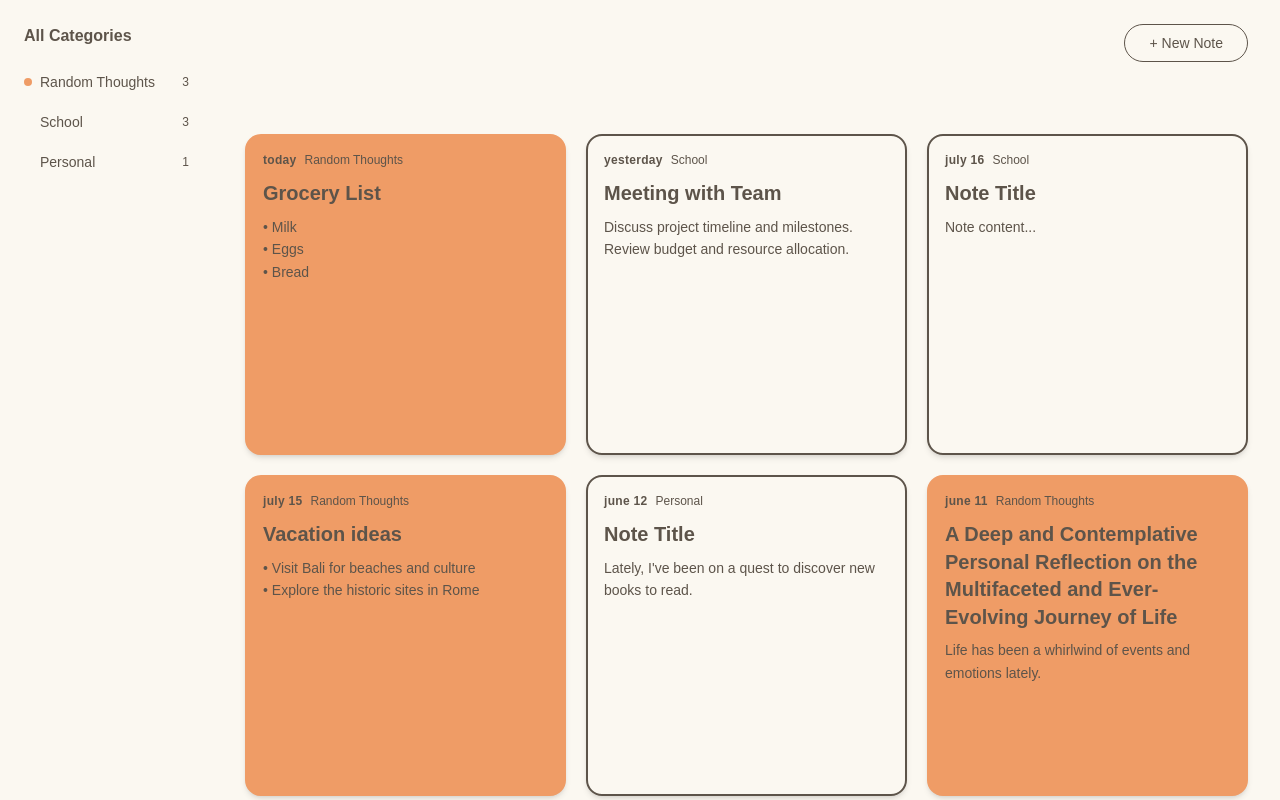
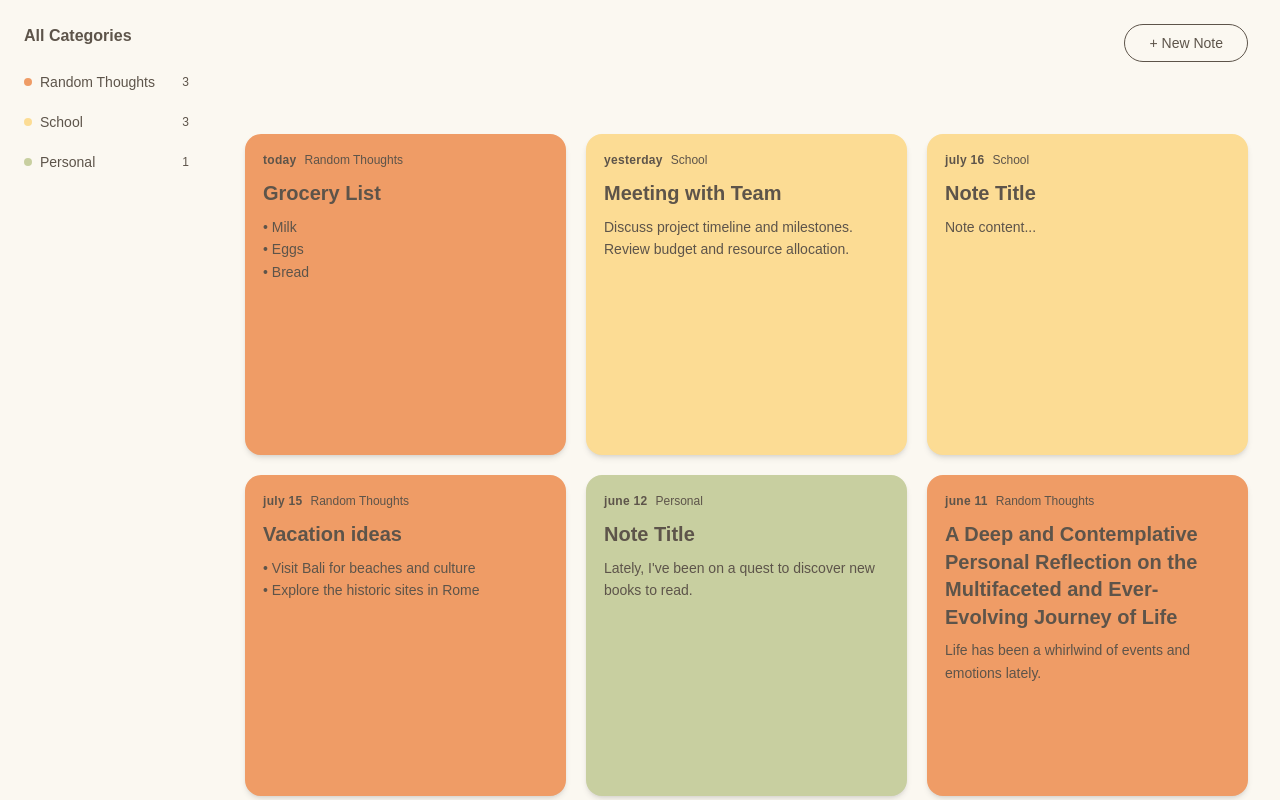
Before and after one commit to rapharen/turboai, a Next.js app in the folder frontend/: page /notes in a window 1280 px wide. Shown: the top 800 px of the page. Built offline with nearby package versions, Linux system fonts and the light colour scheme.

Commit message:
chore: color

```diff
--- a/frontend/src/app/notes/[id]/page.tsx
+++ b/frontend/src/app/notes/[id]/page.tsx
@@ -4,12 +4,11 @@ import React, {useState, useEffect} from 'react';
 import {useParams, useRouter} from 'next/navigation';
 import CategoryDropdown from '@/components/CategoryDropdown';
 import {Note} from "@/types/note";
-import {getCategoryColorVar} from "@/utils/utils";
 
 const categories = {
-    random: {name: 'Random Thoughts', color: 'bg-[--color-cat-random]'},
-    school: {name: 'School', color: 'bg-[--color-cat-school]'},
-    personal: {name: 'Personal', color: 'bg-[--color-cat-personal]'},
+    random: {name: 'Random Thoughts', color: '#EF9C66'},
+    school: {name: 'School', color: '#FCDC94'},
+    personal: {name: 'Personal', color: '#C8CFA0'},
 };
 
 const mockNotes: Note[] = [
@@ -43,8 +42,6 @@ export default function NoteEditorPage() {
         }
     }, [noteId]);
 
-    const colorVar = getCategoryColorVar(selectedCategory.color);
-
     return (
         <main className="flex min-h-screen items-center justify-center p-8 bg-[--color-background]">
             <div className="w-full max-w-6xl relative">
@@ -66,7 +63,7 @@ export default function NoteEditorPage() {
 
                 <div
                     className="w-full min-h-[82vh] rounded-2xl shadow-lg p-8 flex flex-col border border-black/10"
-                    style={{backgroundColor: `var(${colorVar})`}}
+                    style={{backgroundColor: selectedCategory.color}}
                 >
                     <div className="flex justify-end mb-6">
                         <span className="text-[11px] text-[--color-foreground]/60">
--- a/frontend/src/app/notes/page.tsx
+++ b/frontend/src/app/notes/page.tsx
@@ -11,9 +11,9 @@ import {Category} from "@/types/category";
 import {Note} from "@/types/note";
 
 const categories: Category[] = [
-    {name: 'Random Thoughts', color: 'bg-[--color-cat-random]'},
-    {name: 'School', color: 'bg-[--color-cat-school]'},
-    {name: 'Personal', color: 'bg-[--color-cat-personal]'},
+    {name: 'Random Thoughts', color: '#EF9C66'},
+    {name: 'School', color: '#FCDC94'},
+    {name: 'Personal', color: '#C8CFA0'},
 ];
 
 const mockNotes: Note[] = [
--- a/frontend/src/components/CategoryDropdown.tsx
+++ b/frontend/src/components/CategoryDropdown.tsx
@@ -1,5 +1,4 @@
 import React, {useState, useRef, useEffect} from 'react';
-import {getCategoryColorVar} from "@/utils/utils";
 
 export interface Category {
     name: string;
@@ -41,7 +40,7 @@ const CategoryDropdown: React.FC<CategoryDropdownProps> = ({categories, selected
                 <div className="flex items-center gap-2">
           <span
               className="w-2.5 h-2.5 rounded-full"
-              style={{backgroundColor: `var(${getCategoryColorVar(selectedCategory.color)})`}}
+              style={{backgroundColor: selectedCategory.color}}
           ></span>
                     <span className="text-sm text-[--color-foreground] font-medium">{selectedCategory.name}</span>
                 </div>
@@ -68,7 +67,7 @@ const CategoryDropdown: React.FC<CategoryDropdownProps> = ({categories, selected
                             >
                 <span
                     className="w-2.5 h-2.5 rounded-full"
-                    style={{backgroundColor: `var(${getCategoryColorVar(category.color)})`}}
+                    style={{backgroundColor: category.color}}
                 ></span>
                                 <span className="text-sm text-[--color-foreground]">{category.name}</span>
                             </li>
--- a/frontend/src/components/NoteCard.tsx
+++ b/frontend/src/components/NoteCard.tsx
@@ -1,19 +1,15 @@
 import React from 'react';
 import {Note} from "@/types/note";
-import {getCategoryColorVar} from "@/utils/utils";
 
 interface NoteCardProps {
     note: Note;
 }
 
 const NoteCard: React.FC<NoteCardProps> = ({note}) => {
-
-    const colorVar = getCategoryColorVar(note.category.color);
-
     return (
         <div
             className="rounded-2xl p-4 aspect-square shadow-md border-2 flex flex-col cursor-pointer transition-shadow hover:shadow-lg"
-            style={{backgroundColor: `var(${colorVar})`, borderColor: `var(${colorVar})`}}
+            style={{backgroundColor: note.category.color, borderColor: note.category.color}}
         >
             <div className="flex items-center gap-2 text-xs text-[--color-foreground]/90 mb-3">
                 <span className="lowercase font-semibold tracking-wide">{note.date}</span>
--- a/frontend/src/components/SideBar.tsx
+++ b/frontend/src/components/SideBar.tsx
@@ -49,7 +49,7 @@ const Sidebar = ({notes, categories}: SidebarProps) => {
                                 <div className="flex items-center gap-2">
                                     <span
                                         className="w-2 h-2 rounded-full"
-                                        style={{backgroundColor: `var(${cat.color.replace('bg-[', '').replace(']', '')})`}}
+                                        style={{backgroundColor: cat.color}}
                                     ></span>
                                     <span className="text-sm">{cat.name}</span>
                                 </div>
--- a/frontend/src/utils/utils.ts
+++ /dev/null
@@ -1,4 +0,0 @@
-export const getCategoryColorVar = (color: string) => {
-    const match = color.match(/bg-\[(--color-cat-\w+)]/);
-    return match ? match[1] : '--color-cat-random';
-};
```
